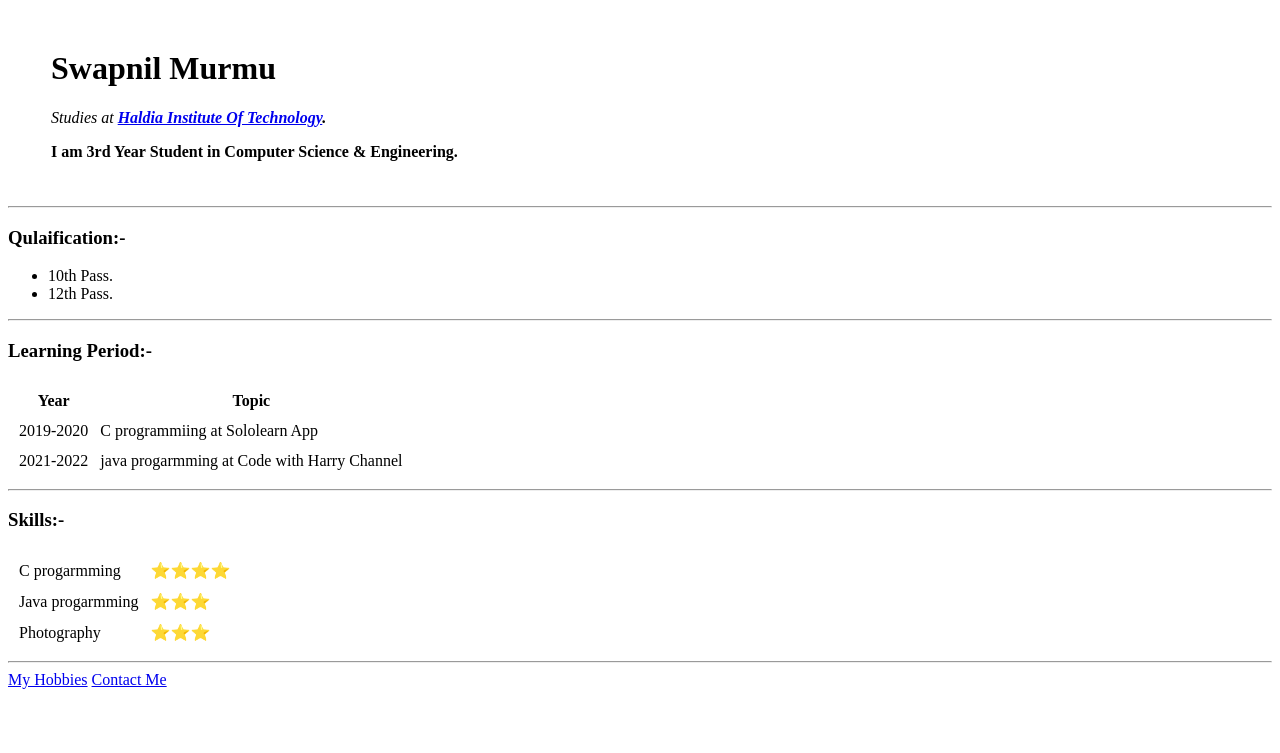
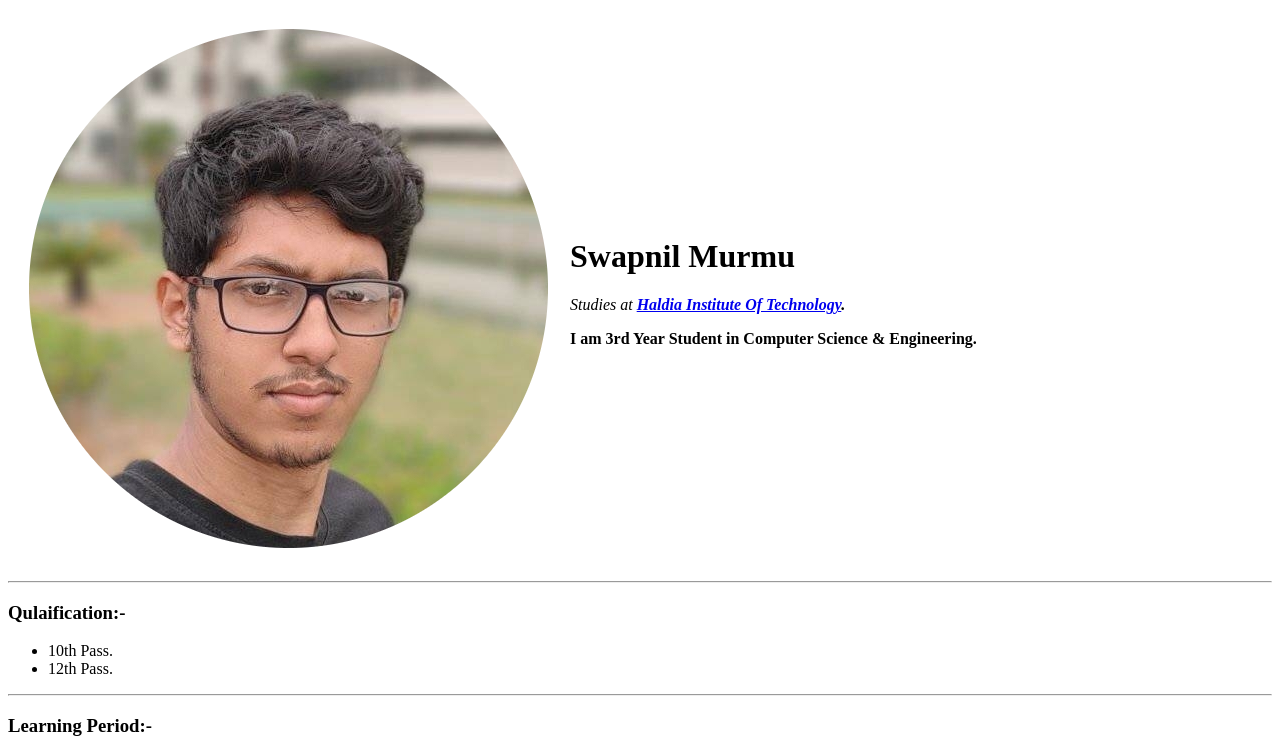
Before and after one commit to Swapnilnilu/cv, a plain HTML site: page index.html in a window 1280 px wide. Shown: the top 753 px of the page. Drawn offline with Linux system fonts and the light colour scheme.

Commit message:
Add files via upload

```diff
--- a/index.html
+++ b/index.html
@@ -9,7 +9,7 @@
 <body>
   <table cellspacing="20">
     <tr>
-      <td>  <img src="file:///C:/Users/USER/Downloads/IMG_20211207_234925_567-modified%20(2)%20(2).jpg" alt=""></td>
+      <td>  <img src="images/swapnil.png" alt="Swapnil profile picture">
       <td><h1>Swapnil Murmu</h1>
       <p><em>Studies at <strong><a href="https://hithaldia.ac.in/">Haldia Institute Of Technology</a><strong>.</em></p>
       <p> I am  3rd Year Student in Computer Science & Engineering.</p></td>
```
Also changed, not shown: images/swapnil.png (added).
